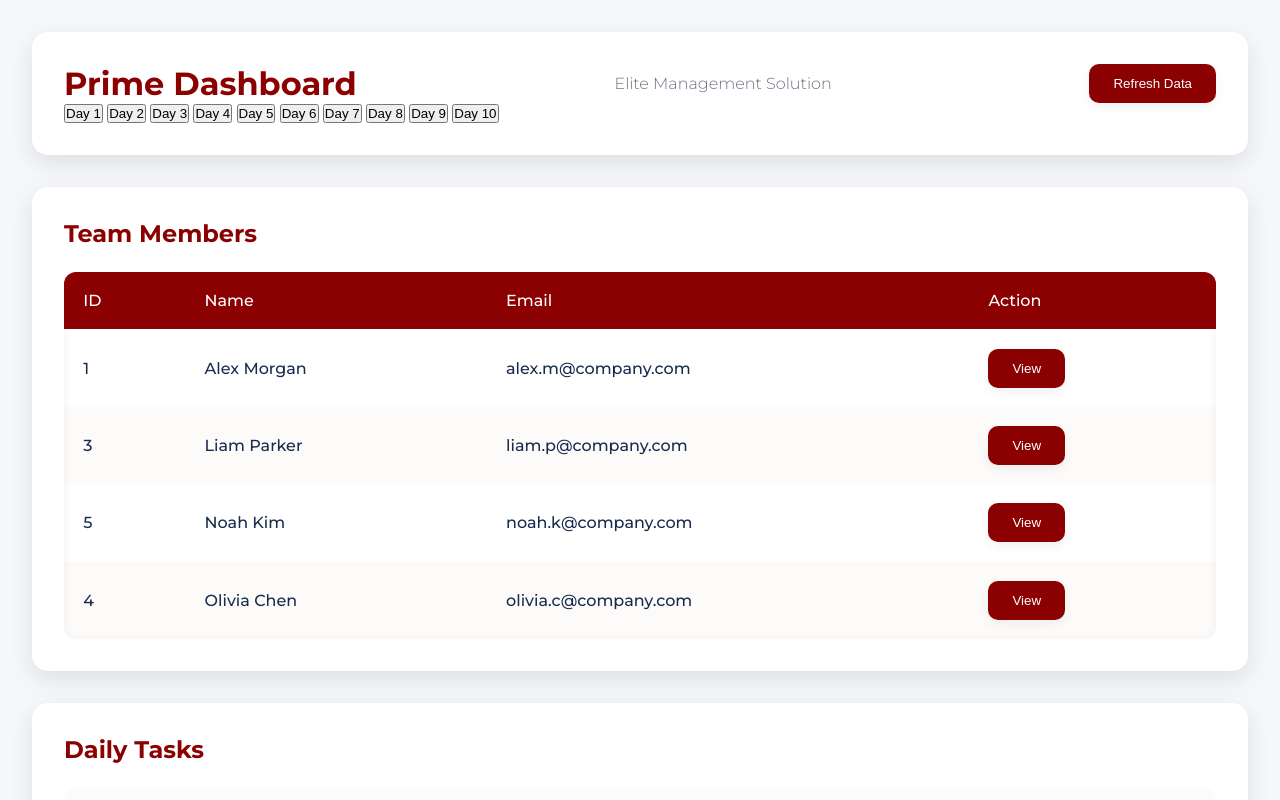
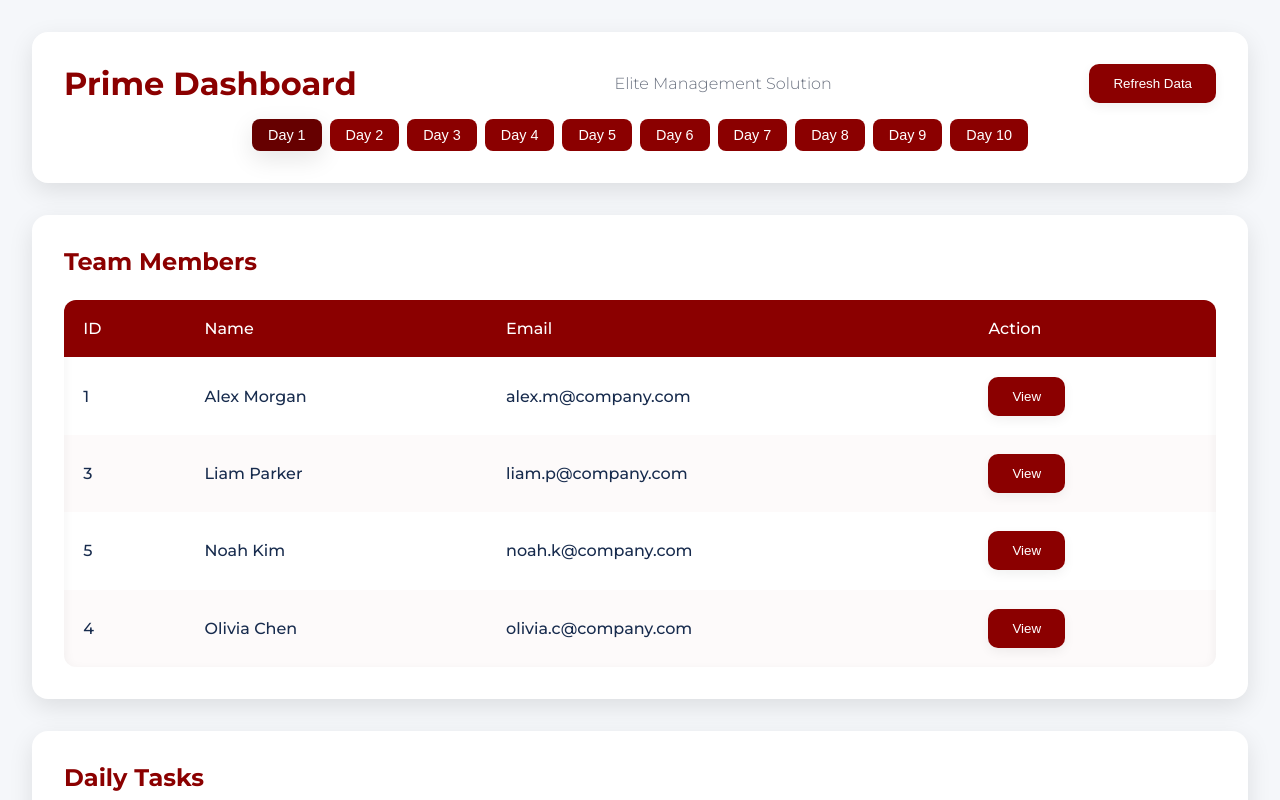
Before and after one commit to Mido1300/javascript-, a website with bundled scripts: page index.html in a window 1280 px wide. Shown: the top 800 px of the page. Built offline with nearby package versions, Linux system fonts and the light colour scheme.

Commit message:
Update style.css

```diff
--- a/style.css
+++ b/style.css
@@ -50,6 +50,36 @@ body {
     gap: 1rem;
 }
 
+.day-navigation {
+    width: 100%;
+    display: flex;
+    justify-content: center;
+    gap: 0.5rem;
+    margin-top: 1rem;
+    flex-wrap: wrap;
+}
+
+.day-btn {
+    background: var(--primary);
+    color: white;
+    border: none;
+    padding: 0.5rem 1rem;
+    border-radius: 8px;
+    font-weight: 500;
+    cursor: pointer;
+    transition: all 0.3s ease;
+    font-size: 0.9rem;
+}
+
+.day-btn:hover {
+    background: #660000;
+}
+
+.day-btn.active {
+    background: #660000;
+    box-shadow: var(--shadow-md);
+}
+
 .dashboard-header h1 {
     color: var(--primary);
     font-weight: 700;
@@ -61,6 +91,7 @@ body {
     font-weight: 300;
 }
 
+/* Rest of the CSS remains the same */
 .dashboard-content {
     display: flex;
     flex-direction: column;
@@ -268,7 +299,7 @@ tr:hover {
 }
 
 .refresh-btn {
-    background: var(--primary); /* Changed from secondary (green) to primary (dark red) */
+    background: var(--primary);
 }
 
 .refresh-btn:hover {
```
